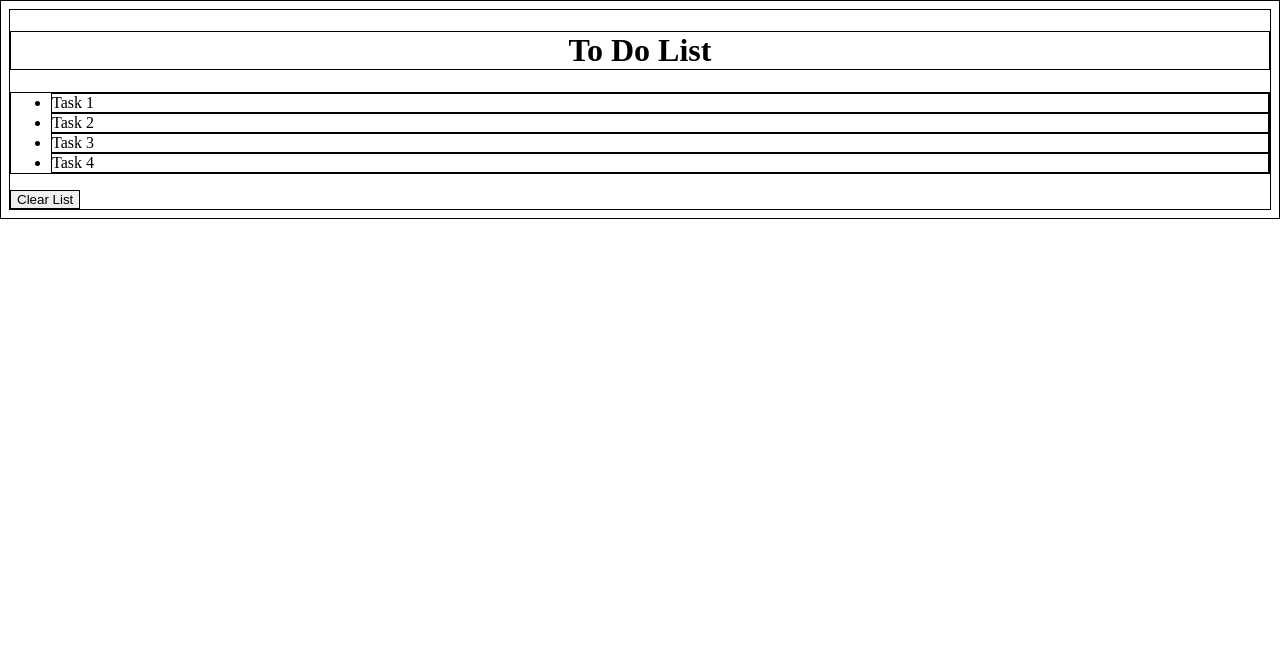
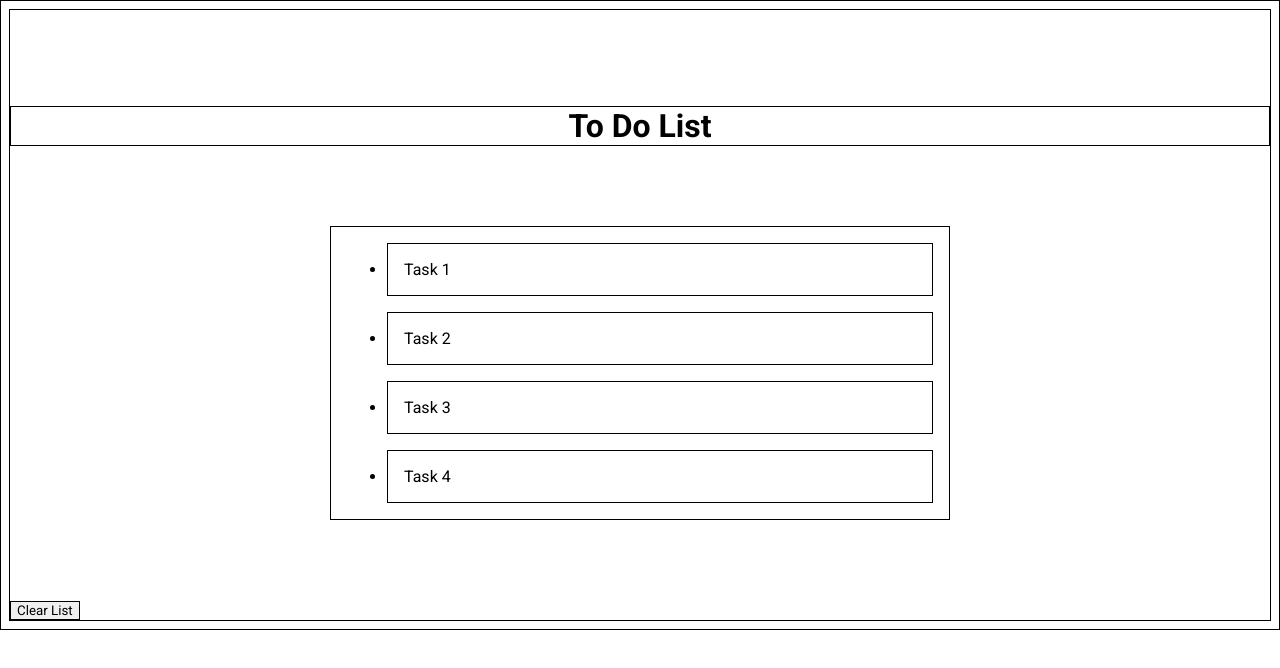
Before and after one commit to LDaviF/EBACfe, a plain HTML site: page index.html in a window 1280 px wide. Drawn offline with Linux system fonts and the light colour scheme.

Commit message:
adding elements

```diff
--- a/main.css
+++ b/main.css
@@ -1,10 +1,23 @@
 *{
     border: 1px black solid;
-
+    font-family: "roboto";
 }
 
 h1{
+    margin-top: 6rem;
     border: 1px black solid;
     text-align: center;
+}
+
+ul{
+    margin: 5rem 20rem;
+}
+
+ul li{
+    margin: 1rem;
+    padding: 1rem;
+}
+
+button{
 
 }
```
